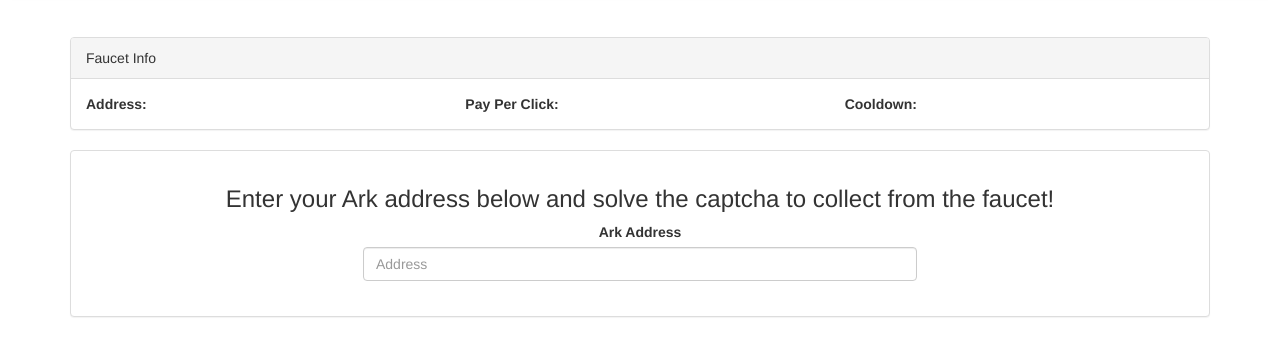
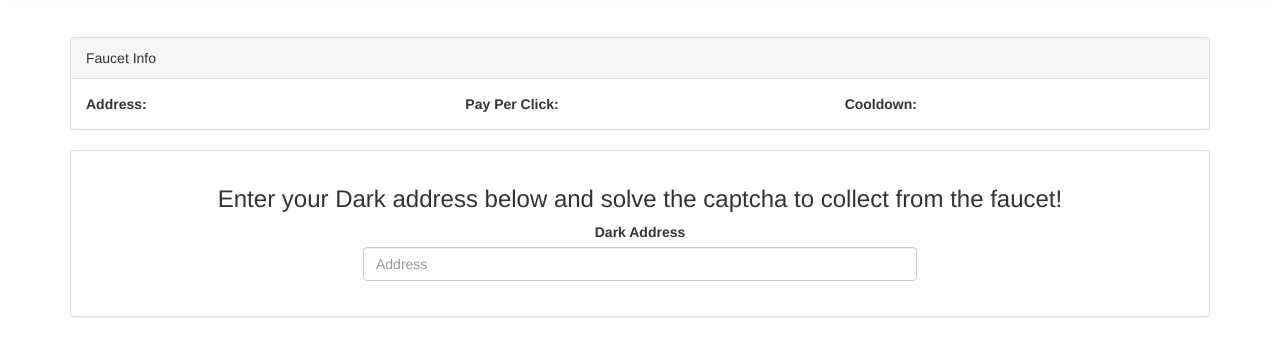
Before and after one commit to eugeneli/Ark-Faucet, a website: page frontend/index.html in a window 1280 px wide. Shown: the part 108-464 px from the top of the page. Drawn offline with nearby package versions, Linux system fonts and the light colour scheme; no server answers.

Commit message:
Update index.html

```diff
--- a/frontend/index.html
+++ b/frontend/index.html
@@ -30,9 +30,9 @@
                 <div class="panel-body">
                     <div class="alert alert-success hidden" role="alert" id="success"></div>
                     <div class="alert alert-danger hidden" role="alert" id="error"></div>
-                    <h3>Enter your Ark address below and solve the captcha to collect from the faucet!</h3>
+                    <h3>Enter your Dark address below and solve the captcha to collect from the faucet!</h3>
                     <div class="form-group" id="addressContainer">
-                        <label for="address">Ark Address</label>
+                        <label for="address">Dark Address</label>
                         <input type="text" class="form-control" id="address" placeholder="Address">
                     </div>
                     <br />
```
